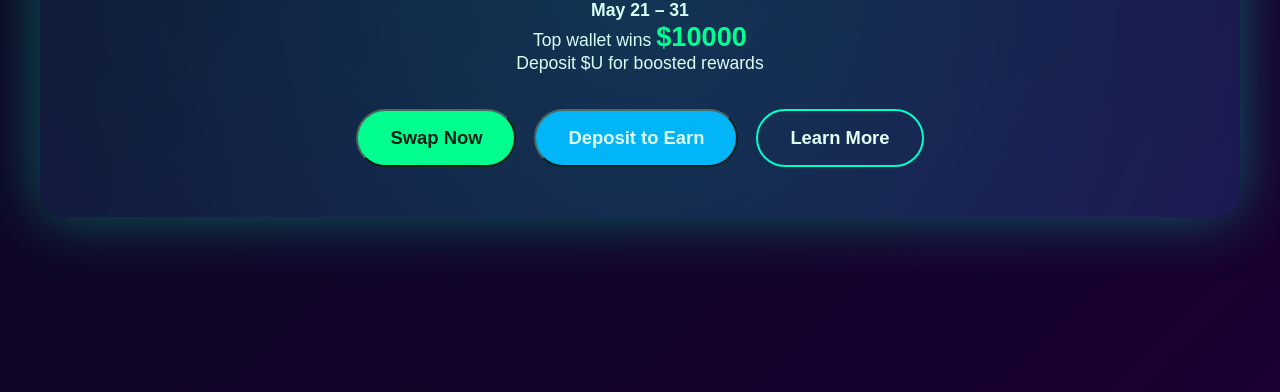
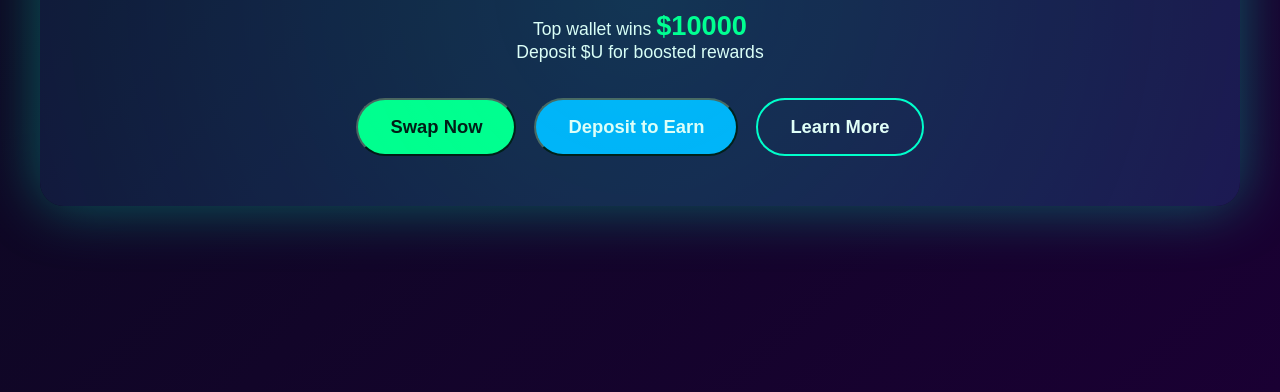
Before and after one commit to mik8881/Mik-, a plain HTML site: page index.html in a window 1280 px wide. Shown: the part 408-800 px from the top of the page. Drawn offline with Linux system fonts and the light colour scheme.

Commit message:
Update index.html

```diff
--- a/index.html
+++ b/index.html
@@ -167,7 +167,7 @@
     </div>
 
     <div class="info">
-      <strong>May 21 – 31</strong><br>
+
       Top wallet wins <span class="highlight">$10000</span><br>
       Deposit $U for boosted rewards
     </div>
```
